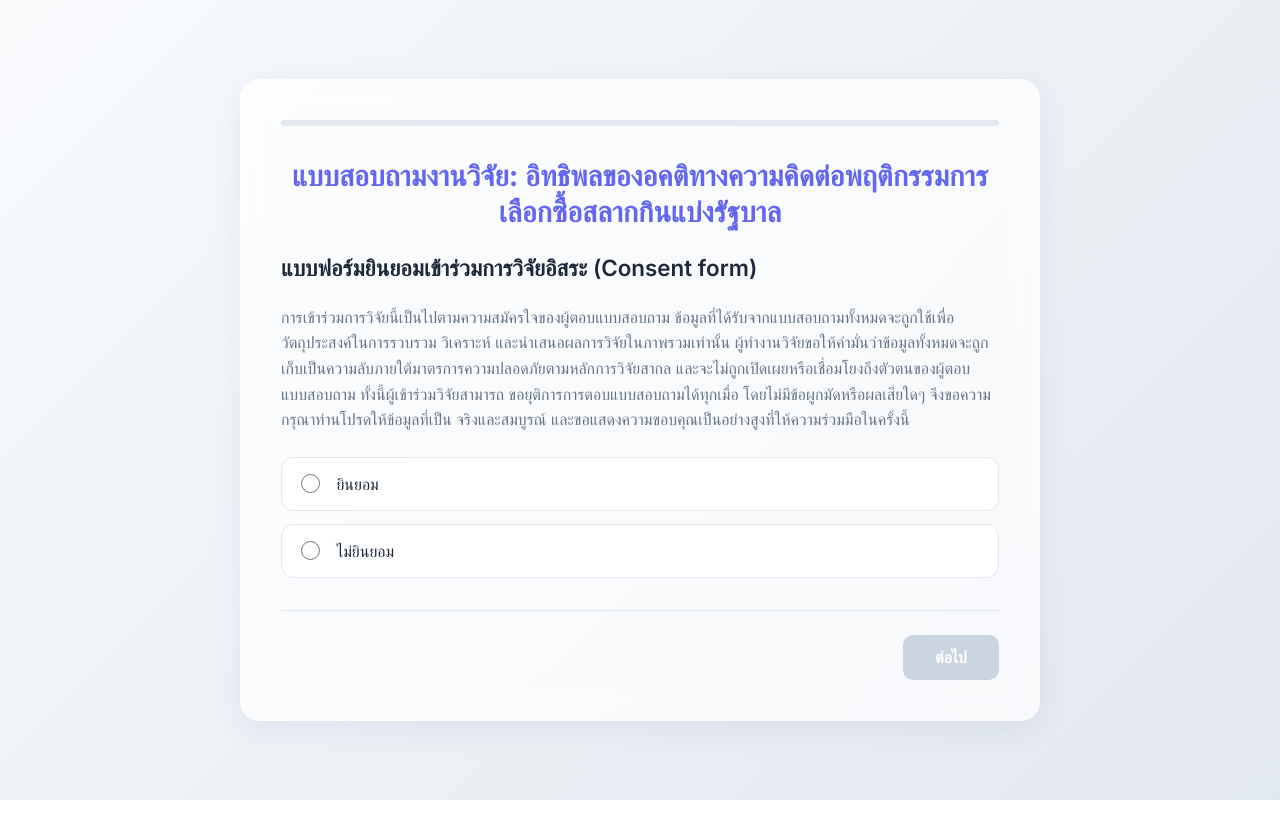
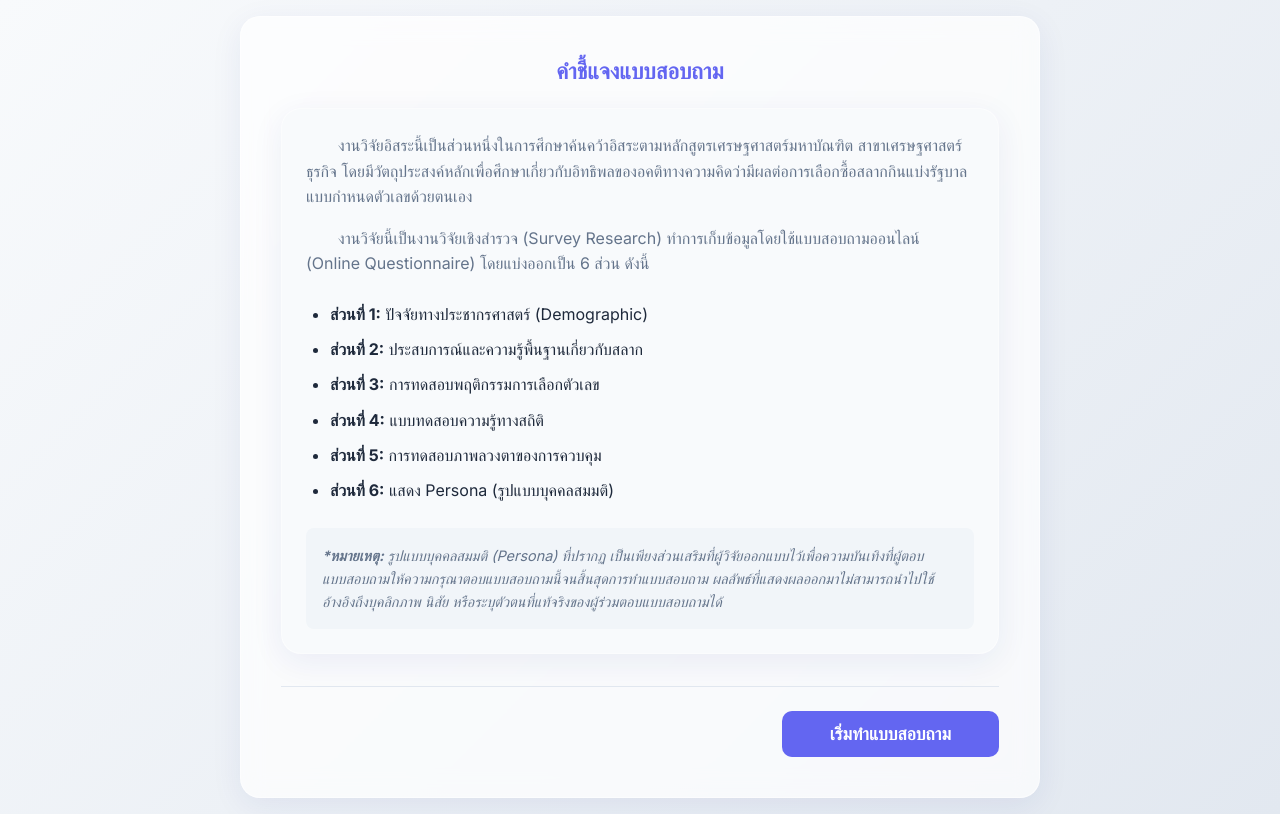
Before and after one commit to tonmai2117/surveyIS, a React (Vite) app: page / in a window 1280 px wide. Built offline with nearby package versions, Linux system fonts and the light colour scheme.

Commit message:
Update persona logic, add intro page, improve form validations

```diff
--- a/src/App.jsx
+++ b/src/App.jsx
@@ -1,6 +1,7 @@
 import React, { useState } from 'react';
 import './index.css';
 
+import Page0 from './pages/Page0';
 import Page1 from './pages/Page1';
 import Page2 from './pages/Page2';
 import Page3 from './pages/Page3';
@@ -11,7 +12,7 @@ import Page7 from './pages/Page7';
 import Page8 from './pages/Page8';
 
 function App() {
-  const [currentPage, setCurrentPage] = useState(1);
+  const [currentPage, setCurrentPage] = useState(0);
   const [formData, setFormData] = useState({});
   const [isSubmitting, setIsSubmitting] = useState(false);
   const [submitSuccess, setSubmitSuccess] = useState(null);
@@ -76,6 +77,8 @@ function App() {
 
   const renderContent = () => {
     switch (currentPage) {
+      case 0:
+        return <Page0 onNext={handleNext} />;
       case 1:
         return <Page1 onNext={handleNext} updateData={updateData} formData={formData} />;
       case 2:
@@ -98,6 +101,7 @@ function App() {
   };
 
   const calculateProgress = () => {
+    if (currentPage === 0) return 0;
     return ((currentPage - 1) / (totalPages - 1)) * 100;
   };
 
@@ -105,13 +109,13 @@ function App() {
     <div className="app-container">
       <div className="glass-panel">
 
-        {currentPage < 8 && (
+        {currentPage > 0 && currentPage < 8 && (
           <div className="progress-container">
             <div className="progress-bar" style={{ width: `${calculateProgress()}%` }}></div>
           </div>
         )}
 
-        {currentPage < 8 && (
+        {currentPage > 0 && currentPage < 8 && (
           <h1 style={{ marginBottom: "1.5rem" }}>แบบสอบถามงานวิจัย: อิทธิพลของอคติทางความคิดต่อพฤติกรรมการเลือกซื้อสลากกินแบ่งรัฐบาล</h1>
         )}
 
--- /dev/null
+++ b/src/pages/Page0.jsx
@@ -0,0 +1,39 @@
+import React from 'react';
+
+function Page0({ onNext }) {
+  return (
+    <div className="fade-in">
+      <h2 style={{ marginBottom: "1.5rem", color: "var(--primary-color)", textAlign: "center" }}>คำชี้แจงแบบสอบถาม</h2>
+
+      <div className="glass-panel" style={{ lineHeight: "1.7", marginBottom: "2rem", padding: "1.5rem", background: "#f8fafc" }}>
+        <p style={{ marginBottom: "1rem", textIndent: "2rem" }}>
+          งานวิจัยอิสระนี้เป็นส่วนหนึ่งในการศึกษาค้นคว้าอิสระตามหลักสูตรเศรษฐศาสตร์มหาบัณฑิต สาขาเศรษฐศาสตร์ธุรกิจ โดยมีวัตถุประสงค์หลักเพื่อศึกษาเกี่ยวกับอิทธิพลของอคติทางความคิดว่ามีผลต่อการเลือกซื้อสลากกินแบ่งรัฐบาลแบบกำหนดตัวเลขด้วยตนเอง
+        </p>
+        <p style={{ textIndent: "2rem" }}>
+          งานวิจัยนี้เป็นงานวิจัยเชิงสำรวจ (Survey Research) ทำการเก็บข้อมูลโดยใช้แบบสอบถามออนไลน์ (Online Questionnaire) โดยแบ่งออกเป็น  6 ส่วน ดังนี้
+        </p>
+
+        <ul style={{ paddingLeft: "1.5rem", marginBottom: "1.5rem", marginTop: "1rem" }}>
+          <li style={{ marginBottom: "0.5rem" }}><strong>ส่วนที่ 1:</strong> ปัจจัยทางประชากรศาสตร์ (Demographic)</li>
+          <li style={{ marginBottom: "0.5rem" }}><strong>ส่วนที่ 2:</strong> ประสบการณ์และความรู้พื้นฐานเกี่ยวกับสลาก</li>
+          <li style={{ marginBottom: "0.5rem" }}><strong>ส่วนที่ 3:</strong> การทดสอบพฤติกรรมการเลือกตัวเลข</li>
+          <li style={{ marginBottom: "0.5rem" }}><strong>ส่วนที่ 4:</strong> แบบทดสอบความรู้ทางสถิติ</li>
+          <li style={{ marginBottom: "0.5rem" }}><strong>ส่วนที่ 5:</strong> การทดสอบภาพลวงตาของการควบคุม</li>
+          <li style={{ marginBottom: "0.5rem" }}><strong>ส่วนที่ 6:</strong> แสดง Persona (รูปแบบบุคคลสมมติ)</li>
+        </ul>
+
+        <p style={{ fontSize: "0.9rem", color: "var(--text-light)", fontStyle: "italic", margin: 0, padding: "1rem", background: "#f1f5f9", borderRadius: "8px" }}>
+          <strong>*หมายเหตุ:</strong> รูปแบบบุคคลสมมติ (Persona) ที่ปรากฏ เป็นเพียงส่วนเสริมที่ผู้วิจัยออกแบบไว้เพื่อความบันเทิงที่ผู้ตอบแบบสอบถามให้ความกรุณาตอบแบบสอบถามนี้จนสิ้นสุดการทำแบบสอบถาม ผลลัพธ์ที่แสดงผลออกมาไม่สามารถนำไปใช้อ้างอิงถึงบุคลิกภาพ นิสัย หรือระบุตัวตนที่แท้จริงของผู้ร่วมตอบแบบสอบถามได้
+        </p>
+      </div>
+
+      <div className="btn-container">
+        <button onClick={() => onNext(1)} className="btn btn-primary" style={{ padding: "0.75rem 3rem", fontSize: "1.1rem" }}>
+          เริ่มทำแบบสอบถาม
+        </button>
+      </div>
+    </div>
+  );
+}
+
+export default Page0;
--- a/src/pages/Page5.jsx
+++ b/src/pages/Page5.jsx
@@ -13,7 +13,20 @@ function Page5({ onNext, updateData, formData }) {
     setData(prev => ({ ...prev, [name]: formatted }));
   };
 
-  const isFormValid = Object.values(data).every(val => val.length === 6);
+  const { Random_Number, Personal_Number, Social_Number } = data;
+
+  const isAllFilled = Object.values(data).every(val => val.length === 6);
+
+  // ตรวจสอบว่ามีตัวเลขซ้ำกันหรือไม่
+  const hasDuplicates = () => {
+    if (!isAllFilled) return false;
+    if (Random_Number === Personal_Number) return true;
+    if (Random_Number === Social_Number) return true;
+    if (Personal_Number === Social_Number) return true;
+    return false;
+  };
+
+  const isFormValid = isAllFilled && !hasDuplicates();
 
   const handleSubmit = (e) => {
     e.preventDefault();
@@ -68,6 +81,11 @@ function Page5({ onNext, updateData, formData }) {
       </div>
 
       <div className="btn-container">
+        {hasDuplicates() && (
+          <div style={{ color: '#ef4444', marginBottom: '1rem', fontWeight: 'bold' }}>
+            * กรุณากรอกชุดตัวเลขให้แตกต่างกันทั้ง 3 ชุด
+          </div>
+        )}
         <button type="submit" className="btn btn-primary" disabled={!isFormValid}>ต่อไป</button>
       </div>
     </form>
--- a/src/pages/Page6.jsx
+++ b/src/pages/Page6.jsx
@@ -48,7 +48,7 @@ function Page6({ onNext, updateData, formData }) {
       <div className="question-block">
         <div className="question-text">2. ในการออกรางวัลสลากกินแบ่งรัฐบาล ระหว่างชุดตัวเลข 123456 กับชุดตัวเลขเลขที่ 598321 เลขชุดใดมีโอกาสถูกรางวัลที่ 1 มากกว่ากัน?</div>
         <div className="radio-group">
-          {['ก. 598321 มีโอกาสมากกว่า', 'ข. 123456 มีโอกาสน้องกว่า', 'ค. ทั้งสองเลขมีโอกาสถูกรางวัลเท่ากันเป๊ะ'].map(option => (
+          {['ก. 598321 มีโอกาสน้อยกว่า', 'ข. 123456 มีโอกาสน้อยกว่า', 'ค. ทั้งสองเลขมีโอกาสถูกรางวัลเท่ากันเป๊ะ'].map(option => (
             <label key={option} className={`radio-label ${data.Stat_Q2 === option ? 'selected' : ''}`}>
               <input type="radio" name="Stat_Q2" value={option} checked={data.Stat_Q2 === option} onChange={(e) => handleChange('Stat_Q2', e.target.value)} className="radio-input" />
               {option}
@@ -84,7 +84,7 @@ function Page6({ onNext, updateData, formData }) {
       <div className="question-block">
         <div className="question-text">5. ในการทอยลูกเต๋า 2 ลูกพร้อมกัน ท่านคิดว่าเหตุการณ์ใด เกิดขึ้นได้น้อยกว่า?</div>
         <div className="radio-group">
-          {['ก. ลูกที่ 1 ได้ 6, ลูกที่ 2 ได้ 6', 'ข. ลูกที่ 1 ได้ 5, ลูกที่ 2 ได้ 6', 'ค. ทั้งสองเหตุการณ์มีโอกาสเกิดขึ้นเท่ากัน'].map(option => (
+          {['ก. ออก 6 ทั้ง 2 ลูก', 'ข. ออก 5 และ 6', 'ค. ทั้งสองเหตุการณ์มีโอกาสเกิดขึ้นเท่ากัน'].map(option => (
             <label key={option} className={`radio-label ${data.Stat_Q5 === option ? 'selected' : ''}`}>
               <input type="radio" name="Stat_Q5" value={option} checked={data.Stat_Q5 === option} onChange={(e) => handleChange('Stat_Q5', e.target.value)} className="radio-input" />
               {option}
--- a/src/pages/Page7.jsx
+++ b/src/pages/Page7.jsx
@@ -41,7 +41,7 @@ function Page7({ onNext, updateData, formData, submitToGoogle }) {
 
       <div className="glass-panel" style={{ background: '#f8fafc', padding: '1.5rem', marginBottom: '2rem' }}>
         <strong>สถานการณ์:</strong> สมมติว่าท่านมีงบประมาณจำกัดที่ 400 บาท ซึ่งสามารถนำไปซื้อสลากได้ 5 ใบ (สลากใบละ 80 บาท)
-        <br/><br/>
+        <br /><br />
         ท่านจะจัดสรรเงินจำนวนนี้ในการซื้อสลากที่ท่านได้เลือกตัวเลขด้วยตนเองอย่างไร (ใส่จำนวนใบ รวมกันให้ครบ 5 ใบพอดี)
 
         <div style={{ marginTop: '1rem', fontWeight: 'bold', color: sum !== 5 ? 'red' : 'var(--primary-color)' }}>
--- a/src/pages/Page8.jsx
+++ b/src/pages/Page8.jsx
@@ -20,6 +20,12 @@ function Page8({ isSubmitting, submitSuccess, formData }) {
       formData.Stat_Q5 === 'ก.'
     ].reduce((score, isCorrect) => score + (isCorrect ? 1 : 0), 0);
 
+    const defaultPersona = {
+      id: 5,
+      title: 'นักบวชแห่งเหลียงซาน เหนือฟ้ายังมีฟ้าสุดจะหยั่งถึง',
+      description: 'คุณคือผู้ที่อยู่เหนือทุกสรรพสิ่ง สุดหยั่งถึง จับทางไม่ได้เปรียบดังเต๋าที่ว่างเปล่าแต่ไม่ว่าง เหมือนจะรู้ความหมายแต่กลับไม่รู้'
+    };
+
     if (maxAlloc > 0) {
       if (s2 === maxAlloc && s2 > s1 && s2 > s3) {
         return {
@@ -33,7 +39,8 @@ function Page8({ isSubmitting, submitSuccess, formData }) {
           title: 'สายตามกระแส โบกสะบัดพัดลม (The Social Surfer)',
           description: 'คุณคือสายเกาะติดเทรนด์! ถ้างวดนี้เลขไหนดัง เลขไหนมาแรง คุณไม่มีทางพลาด คุณรู้สึกอุ่นใจเมื่อได้ซื้อเลขที่คนส่วนใหญ่เชื่อมั่น แต่จำไว้นะ โอกาสถูกก็เท่าเดิม ไม่ได้แปลว่าเลขดังจะออกเสมอไป!'
         };
-      } else if (s1 === maxAlloc) {
+      } else if (s1 === maxAlloc && s1 > s2 && s1 > s3) {
+        // เพิ่มเงื่อนไข && s1 > s2 && s1 > s3 เพื่อให้รัดกุมขึ้น กรณีที่เท่ากันจะปัดหลุดไป 5
         if (statScore >= 4) {
           return {
             id: 3,
@@ -49,7 +56,9 @@ function Page8({ isSubmitting, submitSuccess, formData }) {
         }
       }
     }
-    return null;
+
+    // Fallback persona when no specific condition is met
+    return defaultPersona;
   }, [formData]);
 
   const disqualified = (!isSubmitting && submitSuccess === null && (formData.Consent === 'ไม่ยินยอม' || formData.QualifyScreening === 'ไม่' || formData.Bought_At_Least_2_Times === 'ไม่เคย'));
@@ -115,7 +124,7 @@ function Page8({ isSubmitting, submitSuccess, formData }) {
           </div>
 
           <p style={{ fontSize: '0.9rem', color: 'var(--text-light)' }}>
-            ✓ ข้อมูลของคุณถูกส่งเข้าสู่ระบบเรียบร้อยแล้ว<br/>
+            ✓ ข้อมูลของคุณถูกส่งเข้าสู่ระบบเรียบร้อยแล้ว<br />
             ขอขอบคุณที่ให้ความร่วมมือในการตอบแบบสอบถามสำหรับงานวิจัยครั้งนี้
           </p>
         </div>
@@ -145,6 +154,7 @@ function Page8({ isSubmitting, submitSuccess, formData }) {
         </>
       )}
 
+      {!isSubmitting && (
         <div style={{ marginTop: '3rem' }}>
           <button
             onClick={() => window.location.reload()}
@@ -154,6 +164,7 @@ function Page8({ isSubmitting, submitSuccess, formData }) {
             กลับหน้าแรก
           </button>
         </div>
+      )}
     </div>
   );
 }
```
Also changed, not shown: public/persona5.png (added), 1 other file (tests, documents, lock files or other folders). Lines whose indentation alone changed are shown as unchanged.
